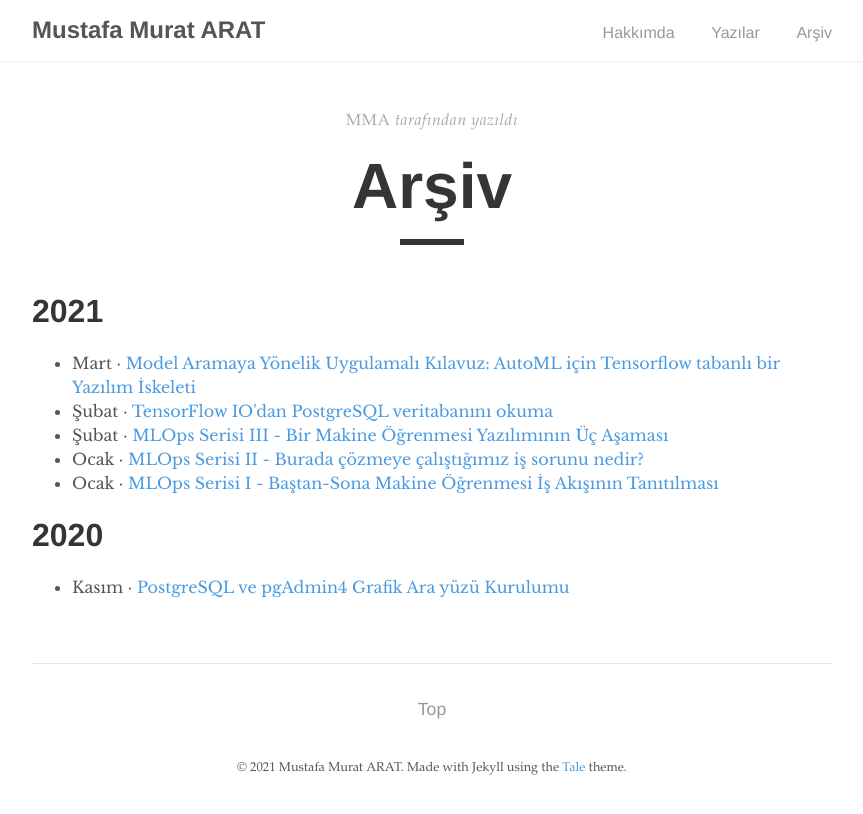
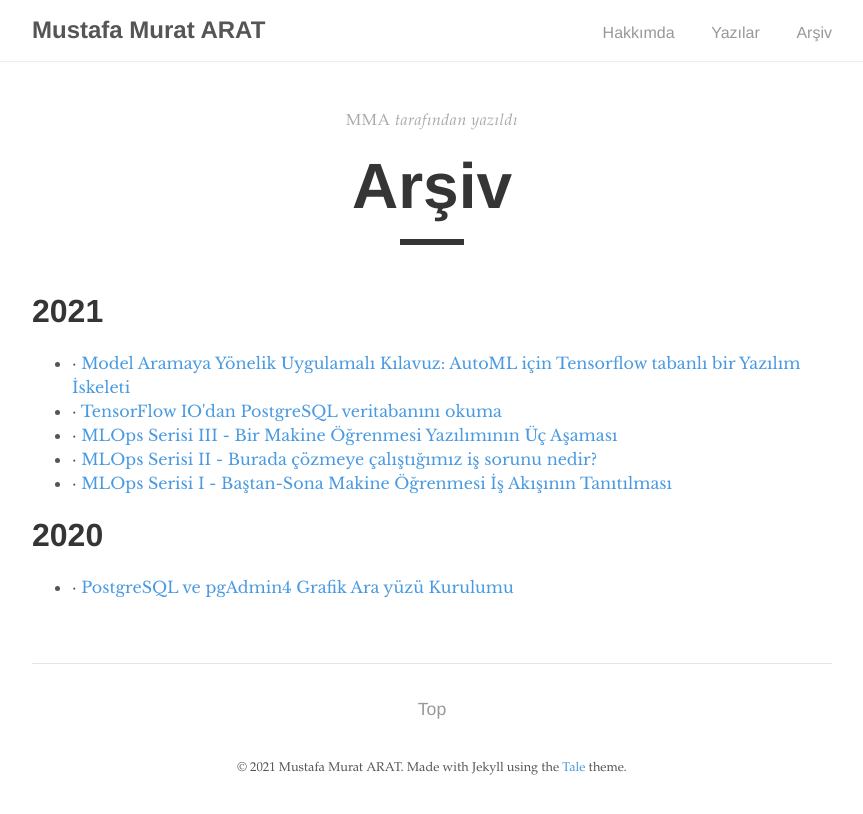
Before and after one commit to mmuratarat/turkish, a Jekyll site: the page built from _pages/archive.md, in a window 1280 px wide. Shown: the top 814 px of the page, without its empty margins (208-1071 px from the left). Built offline with Jekyll 4.4.1, drawn with Linux system fonts in a browser that asks for light colours.

Commit message:
removing and adding some files

```diff
--- a/_pages/archive.md
+++ b/_pages/archive.md
@@ -17,7 +17,7 @@
 {% for post in site.posts %}
 {% assign y2 = post.date | date: '%Y' | plus: 0 %}
 {% if y1 == y2 %}
-<li style="line-height:1.5em">{% assign m = post.date | date: "%-m" %}
+<li style="line-height:1.5em">{% assign m = post.date | date: "%d %-m" %}
 {{ page.date | date: "%-d" }}
 {% case m %}
   {% when '1' %}Ocak
```
